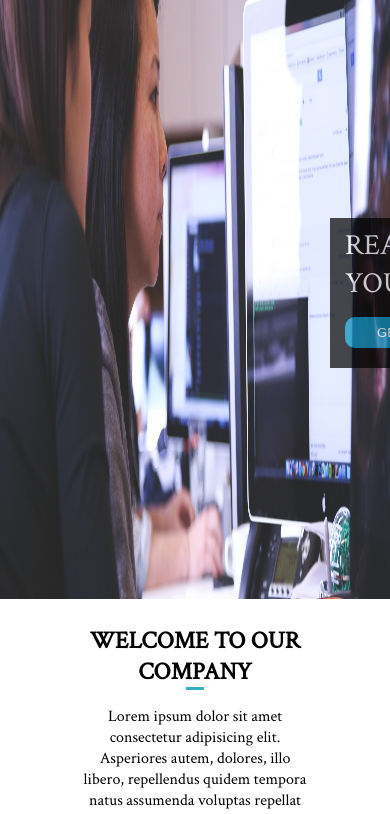
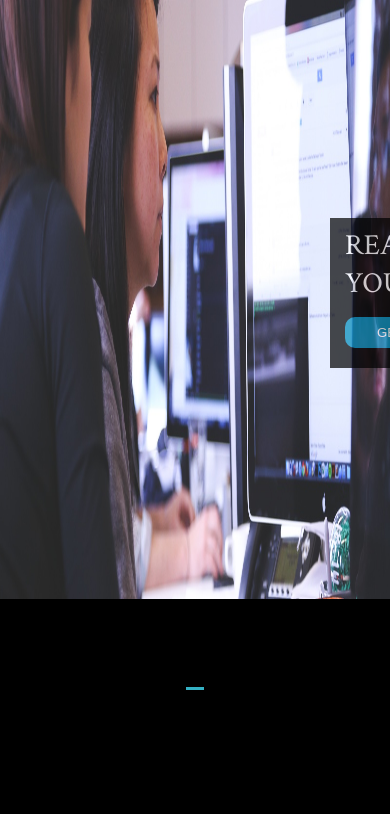
Before and after one commit to alex-nazaretyan/InTime-Agency, a plain HTML site: page InTime-Agency/html.html in a window 390 px wide. Shown: the part 82-896 px from the top of the page. Drawn offline with Linux system fonts and the light colour scheme.

Commit message:
adding media queries

```diff
--- a/InTime-Agency/html.html
+++ b/InTime-Agency/html.html
@@ -5,6 +5,7 @@
     <meta charset="UTF-8">
     <meta name="viewport" content="width=device-width, initial-scale=1.0">
     <link rel="stylesheet" href="css.css">
+    <link rel="stylesheet" href="medias.css">
     <title>Document</title>
 </head>
 
--- /dev/null
+++ b/InTime-Agency/medias.css
@@ -0,0 +1,5 @@
+@media all and (max-width: 500px){
+    body{
+        background-color: black;
+    }
+}
```
